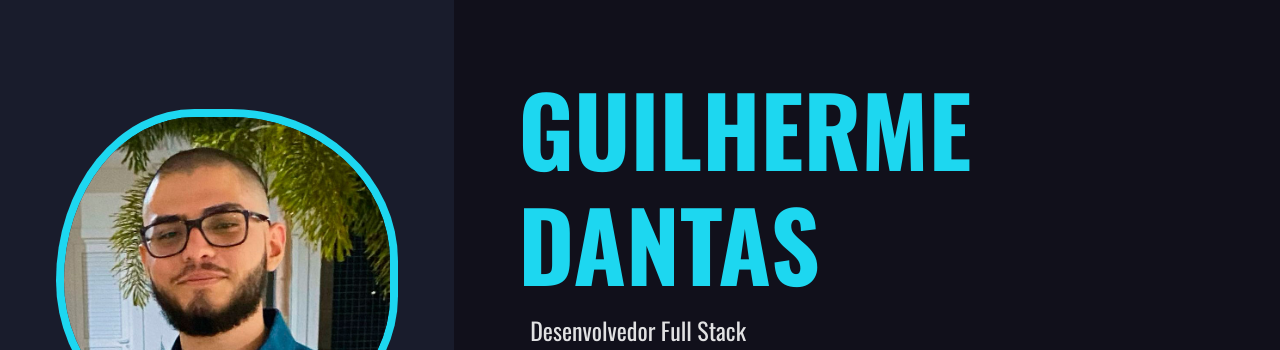
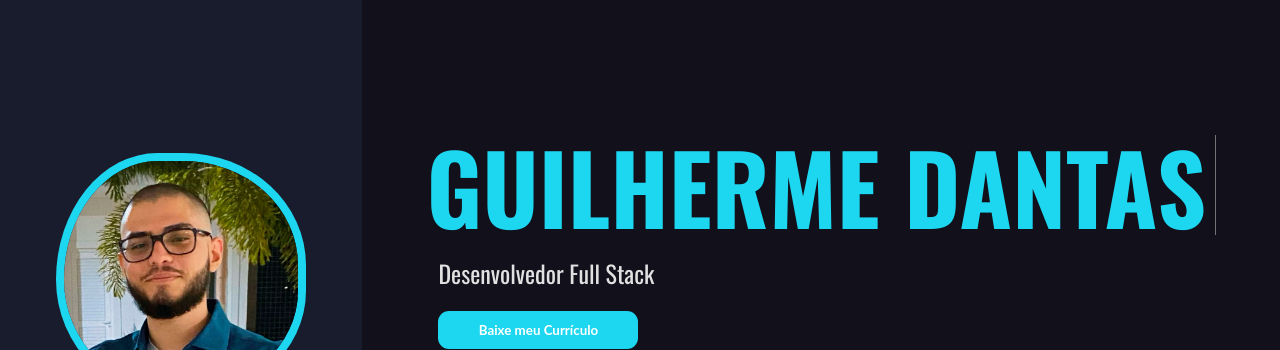
Before and after one commit to GuilhermeAugustodSD/portifolio, a Next.js app: page / in a window 1280 px wide. Shown: the part 123-473 px from the top of the page. Built offline with nearby package versions, Linux system fonts and the light colour scheme; no server answers.

Commit message:
feat/ Animação no meu nome

```diff
--- /dev/null
+++ b/components/Home/Canvas/Canvas.js
@@ -0,0 +1,52 @@
+import React, { useState, useEffect } from 'react';
+
+const Canvas = () => {
+  const [text, setText] = useState('');
+  const [cargo, setCargo] = useState('');
+
+  const phrases = ['GUILHERME DANTAS'];
+
+  useEffect(() => {
+    let currentIndex = 0;
+    let currentText = '';
+    let interval;
+
+    const type = () => {
+      if (currentIndex < phrases.length) {
+        currentText = phrases[currentIndex].substring(0, currentText.length + 1);
+        setText(currentText);
+        if (currentText === phrases[currentIndex]) {
+          clearInterval(interval);
+          // setTimeout(() => {
+          //   interval = setInterval(erase, 50);
+          // }, 5000);
+        }
+      } else {
+        clearInterval(interval);
+      }
+    };
+
+    const erase = () => {
+      if (currentText.length > 0) {
+        currentText = currentText.substring(0, currentText.length - 1);
+        setText(currentText);
+      } else {
+        currentIndex = (currentIndex + 1) % phrases.length;
+        clearInterval(interval);
+        setTimeout(() => {
+          interval = setInterval(type, 150);
+        }, 500);
+      }
+    };
+
+    interval = setInterval(type, 200);
+
+    return () => clearInterval(interval);
+  }, []);
+
+  return (
+    <h1>{text}</h1>
+  );
+};
+
+export default Canvas;
--- a/pages/index.js
+++ b/pages/index.js
@@ -11,6 +11,7 @@ import Expertise from '../components/Home/Expertise/Expertise'
 import Experience from '../components/Home/Experience/Experience'
 import Skills from '../components/Home/Skills/Skills'
 import Projects from '../components/Home/Projects/Projects'
+import Canvas from '../components/Home/Canvas/Canvas'
 
 export default function Home() {
 
@@ -37,13 +38,13 @@ export default function Home() {
       });
 
 
-    }, []);
+  }, []);
 
-    function changeLanguage(lang) {
-      console.log("***",lang);
-      setLanguage(lang)
-      console.log(language);
-    }
+  function changeLanguage(lang) {
+    console.log("***", lang);
+    setLanguage(lang)
+    console.log(language);
+  }
 
 
   return (
@@ -71,7 +72,6 @@ export default function Home() {
 
       <header className={styles.header}>
 
-
         <div className={`${styles.col} ${styles.col1}`}>
           <picture>
             <Image src="/images/avatar.jpeg" alt="Foto Guilherme" width={540} height={400} />
@@ -86,13 +86,15 @@ export default function Home() {
                 <Flag country="BR" onClick={() => changeLanguage('BR')} />
               </div>
               <div>
-                <Flag country="GB" onClick={() => changeLanguage('US')}/>
+                <Flag country="GB" onClick={() => changeLanguage('US')} />
               </div>
             </div>
           </div>
 
           <div className={styles.contentBody}>
-            <h1>Guilherme Dantas</h1>
+            {/* <h1>Guilherme Dantas</h1> */}
+            <Canvas />
+
             {(language == 'US') && (
               <h2>Full Stack Developer</h2>
             )}
@@ -216,7 +218,7 @@ export default function Home() {
         <section id="expertise">
           <HeaderSection
             title="Expertise"
-            desc={language =="BR" ? "Ainda faltam muitas linhas de código" : ""}
+            desc={language == "BR" ? "Ainda faltam muitas linhas de código" : ""}
             classTemplate={`${styles.col}`}
             classSticky={`${styles.sticky}`}
           />
@@ -245,7 +247,7 @@ export default function Home() {
 
         <section id="expirience">
           <HeaderSection
-            title={ language == "BR" ? "Experiência e Formação" : "Professional Experience and Education"}
+            title={language == "BR" ? "Experiência e Formação" : "Professional Experience and Education"}
             desc={language == "BR" ? "Clique nas experiências para ver mais" : "Click on experince's name to see more"}
             classTemplate={`${styles.col}`}
             classSticky={`${styles.sticky}`}
@@ -260,7 +262,7 @@ export default function Home() {
 
         <section id="projects">
           <HeaderSection
-            title={ language == "BR" ? "Projetos" : "Projects"}
+            title={language == "BR" ? "Projetos" : "Projects"}
             desc={language == "BR" ? "Clique nos projetos para acessar o site" : "Click on the projects to access the website"}
             classTemplate={`${styles.col}`}
             classSticky={`${styles.sticky}`}
--- a/styles/Home.module.scss
+++ b/styles/Home.module.scss
@@ -190,15 +190,46 @@
           align-items: center;
         }
 
-        h1{
+        h1 {
           font-size: 6rem;
           line-height: 1.2;
           margin: 0;
           padding: 0;
-          display: block;
-          width: 100%;
+          // display: block;
+          width: max-content;
+          height: 115px;
           color: $color-30;
           text-transform: uppercase;
+          position: relative;
+          display: flex;
+          align-items: center;
+          padding-right: 10px;
+
+          &::before {
+            content: '';
+            position: absolute;
+            right: 0;
+            width: 1px;
+            height: 100px;
+            background-color: #d3d3d3;
+            animation: pisca 1s steps(2) infinite;
+
+            @media (max-width: $screen-sm) {
+              height: 50px;
+            }
+
+
+          }
+
+          @keyframes pisca {
+            0% {
+              opacity: 0;
+            }
+            100% {
+              opacity: 1;
+            }
+
+          }
 
           @media(max-width: $screen-sm){
             font-size: 2.5rem;
```
